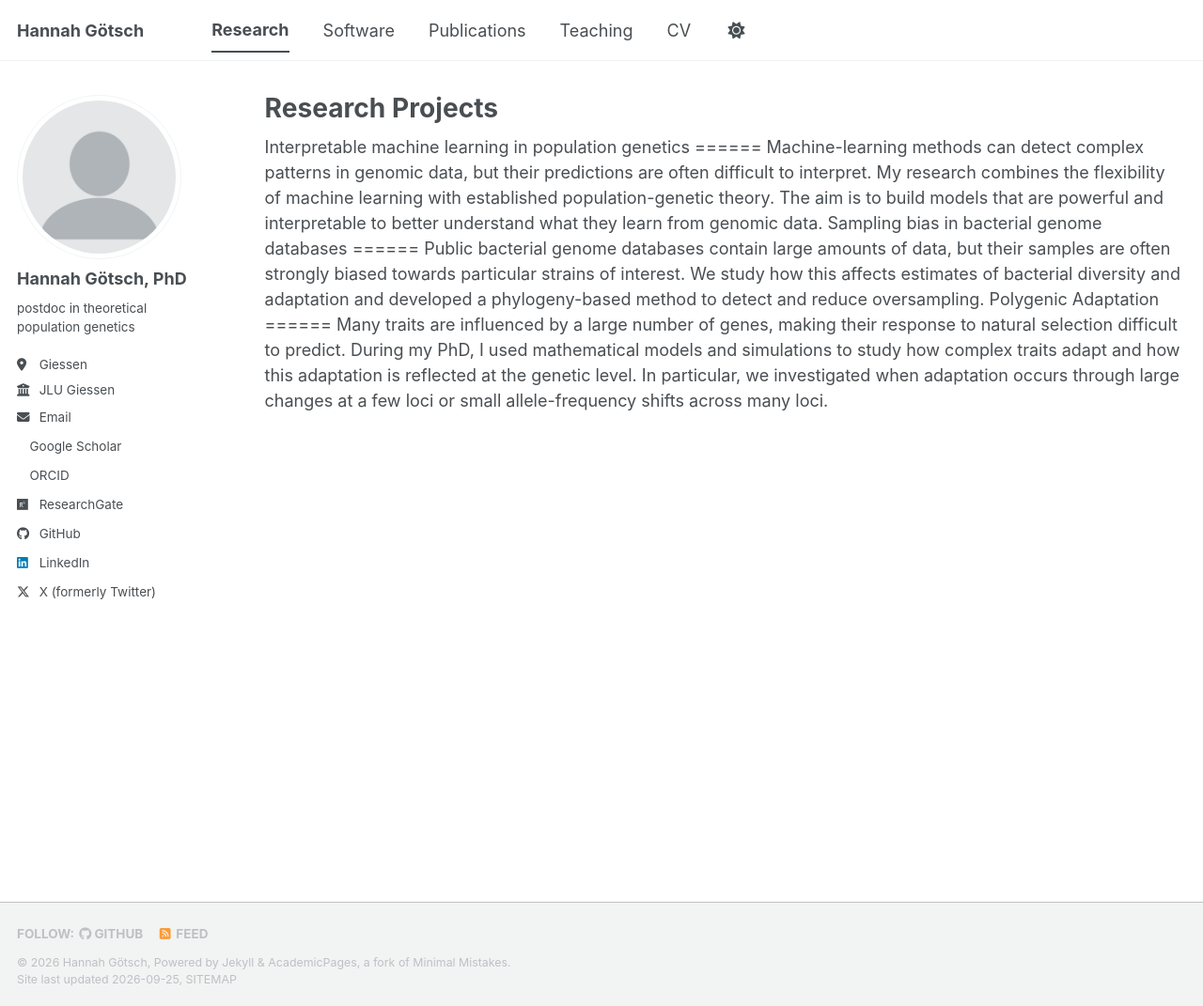
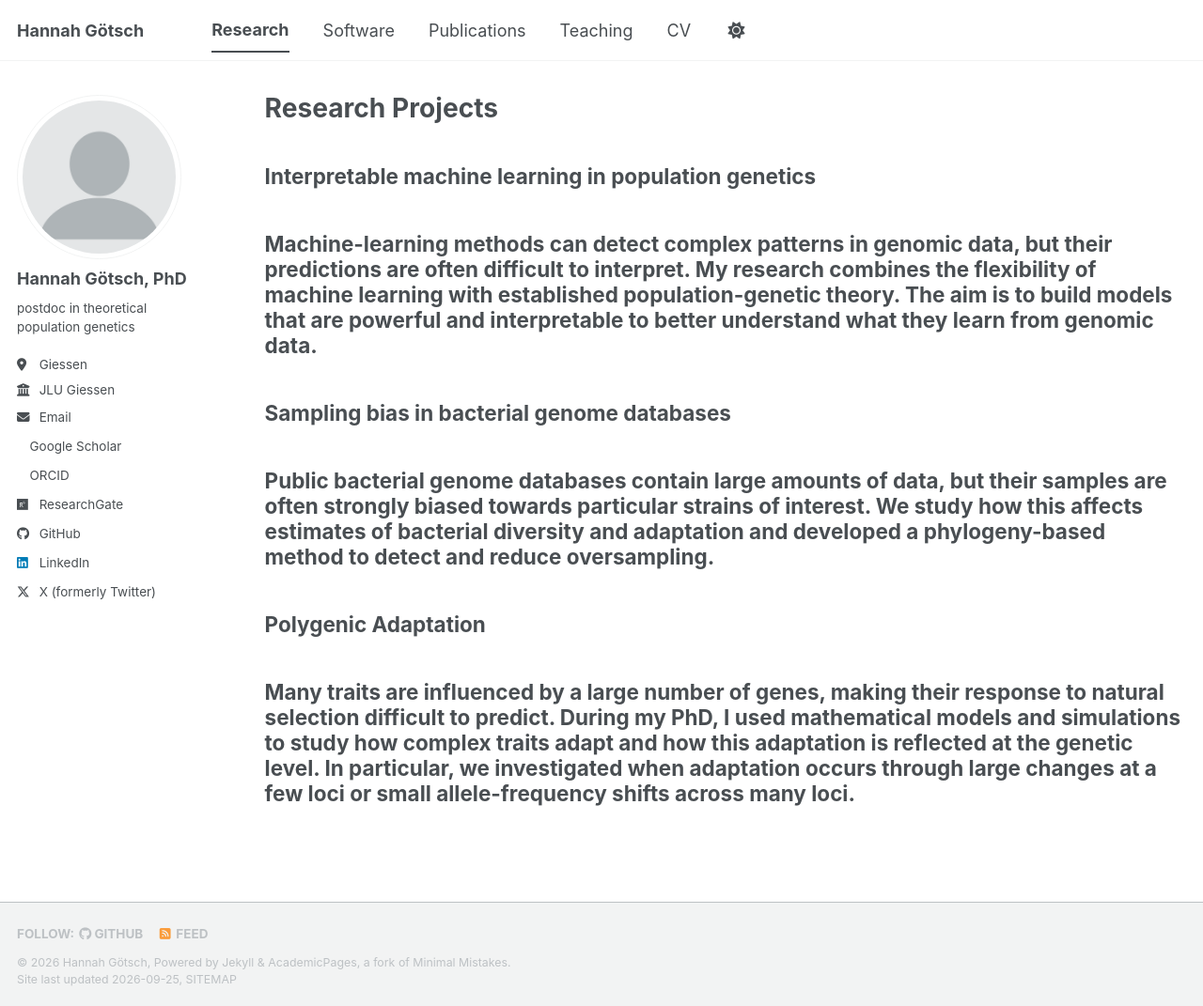
Before and after one commit to hannahgoetsch/hannahgoetsch.github.io, a Jekyll site: the page built from _pages/research.html, in a window 1280 px wide and 1071 px high. Shown: the whole window at 94% size. Built offline with Jekyll 4.4.1, drawn with Linux system fonts in a browser that asks for light colours; a style sheet for code colours, icons or effects is not loaded.

```diff
--- a/_pages/research.html
+++ b/_pages/research.html
@@ -7,14 +7,14 @@ author_profile: true
 
 {% include base_path %}
 
-Interpretable machine learning in population genetics
-======
-Machine-learning methods can detect complex patterns in genomic data, but their predictions are often difficult to interpret. My research combines the flexibility of machine learning with established population-genetic theory. The aim is to build models that are powerful and interpretable to better understand what they learn from genomic data.
+<h2>Interpretable machine learning in population genetics<h2>
 
-Sampling bias in bacterial genome databases
-======
-Public bacterial genome databases contain large amounts of data, but their samples are often strongly biased towards particular strains of interest. We study how this affects estimates of bacterial diversity and adaptation and developed a phylogeny-based method to detect and reduce oversampling.
+  Machine-learning methods can detect complex patterns in genomic data, but their predictions are often difficult to interpret. My research combines the flexibility of machine learning with established population-genetic theory. The aim is to build models that are powerful and interpretable to better understand what they learn from genomic data.
 
-Polygenic Adaptation
-======
-Many traits are influenced by a large number of genes, making their response to natural selection difficult to predict. During my PhD, I used mathematical models and simulations to study how complex traits adapt and how this adaptation is reflected at the genetic level. In particular, we investigated when adaptation occurs through large changes at a few loci or small allele-frequency shifts across many loci.
+<h2>Sampling bias in bacterial genome databases<h2>
+
+  Public bacterial genome databases contain large amounts of data, but their samples are often strongly biased towards particular strains of interest. We study how this affects estimates of bacterial diversity and adaptation and developed a phylogeny-based method to detect and reduce oversampling.
+
+<h2>Polygenic Adaptation<h2>
+
+  Many traits are influenced by a large number of genes, making their response to natural selection difficult to predict. During my PhD, I used mathematical models and simulations to study how complex traits adapt and how this adaptation is reflected at the genetic level. In particular, we investigated when adaptation occurs through large changes at a few loci or small allele-frequency shifts across many loci.
```
